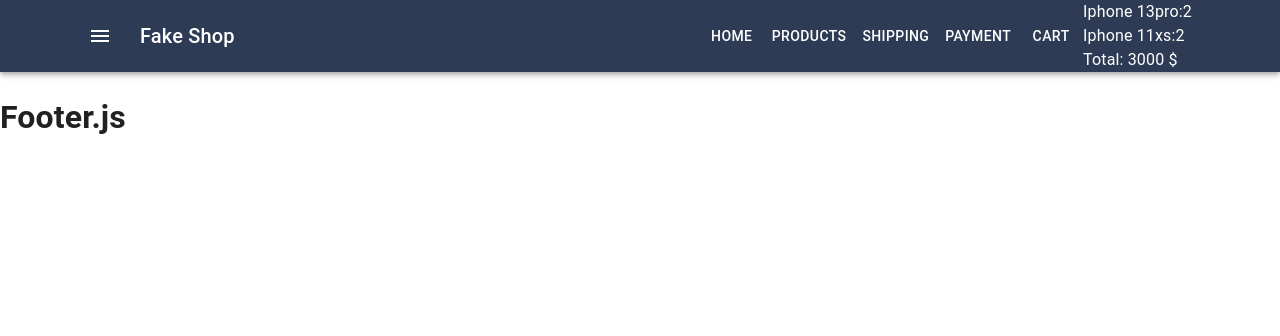
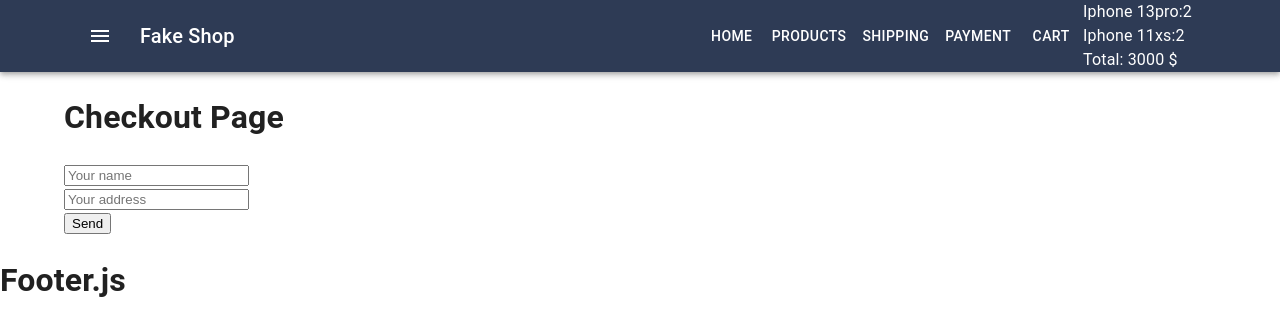
Before and after one commit to teresa1707/fakeShop, a React (Create React App) app: page /checkout in a window 1280 px wide. Shown: the top 336 px of the page. Built offline with nearby package versions, Linux system fonts and the light colour scheme.

Commit message:
added axios in class component

```diff
--- a/package.json
+++ b/package.json
@@ -10,6 +10,7 @@
     "@testing-library/jest-dom": "^5.16.4",
     "@testing-library/react": "^13.3.0",
     "@testing-library/user-event": "^13.5.0",
+    "axios": "^0.27.2",
     "lodash": "^4.17.21",
     "prop-types": "^15.8.1",
     "react": "^18.2.0",
--- a/src/container/Main/Main.js
+++ b/src/container/Main/Main.js
@@ -5,6 +5,7 @@
 import { PaymentPage } from 'pages/Payment/PaymentPage'
 import { ProductsPage } from 'pages/Products/ProductsPage'
 import { ShippingPage } from 'pages/Shipping/ShippingPage'
+import CheckoutPage from 'pages/Checkout/CheckoutPage'
 import React from 'react'
 import { Routes, Route } from 'react-router-dom'
 
@@ -32,6 +33,7 @@
                     <Route path="/shipping" element={<ShippingPage />} />
                     <Route path="/products" element={<ProductsPage />} />
                     <Route path="/payment" element={<PaymentPage />} />
+                    <Route path="/checkout" element={<CheckoutPage />} />
                     <Route
                         path="/cart"
                         element={
--- a/src/pages/Cart/CartPage.js
+++ b/src/pages/Cart/CartPage.js
@@ -1,5 +1,5 @@
 import React from 'react'
-import productsArray, { getProductsObject } from 'utils/productsArray'
+import { Link } from 'react-router-dom'
 import { CartTotal } from 'components/Cart/CartTotal'
 import { CartProductList } from 'components/Cart/CartProductList'
 import { Grid } from '@mui/material'
@@ -20,6 +20,7 @@
                 />
             </Grid>
             <CartTotal productsInCart={productsInCart} />
+            <Link to="/checkout">Proceed to checkout</Link>
         </>
     )
 }
--- /dev/null
+++ b/src/pages/Checkout/CheckoutPage.js
@@ -0,0 +1,88 @@
+import axios from 'axios'
+import React, { Component } from 'react'
+
+class CheckoutPage extends Component {
+    state = {
+        name: '',
+        address: '',
+        isOrderSent: false,
+    }
+
+    orderName = (e) => {
+        this.setState({
+            name: e.target.value,
+        })
+    }
+
+    orderAddress = (e) => {
+        this.setState({
+            address: e.target.value,
+        })
+    }
+
+    sendForm = (e) => {
+        e.preventDefault()
+        axios
+            .post(
+                'https://my-json-server.typicode.com/kznkv-skillup/server/orders',
+                {
+                    name: this.state.name,
+                    address: this.state.address,
+                }
+            )
+            .then((res) => res.data)
+            .then(({ name, address }) =>
+                this.setState({
+                    name: name,
+                    address: address,
+                    isOrderSent: true,
+                })
+            )
+    }
+
+    renderForm = () => {
+        return (
+            <form onSubmit={this.sendForm}>
+                <div>
+                    <input
+                        type="text"
+                        placeholder="Your name"
+                        value={this.state.name}
+                        onChange={this.orderName}
+                    />
+                </div>
+                <div>
+                    <input
+                        type="text"
+                        placeholder="Your address"
+                        value={this.state.address}
+                        onChange={this.orderAddress}
+                    />
+                </div>
+                <button>Send</button>
+            </form>
+        )
+    }
+
+    renderMessage = () => {
+        return (
+            <>
+                <div>Dear {this.state.name}, thank you for your order!</div>
+                <p>Delivery address: {this.state.address}</p>
+            </>
+        )
+    }
+
+    render() {
+        return (
+            <>
+                <h1>Checkout Page</h1>
+                {this.state.isOrderSent !== true
+                    ? this.renderForm()
+                    : this.renderMessage()}
+            </>
+        )
+    }
+}
+
+export default CheckoutPage
```
Also changed, not shown: 1 other file (tests, documents, lock files or other folders).
